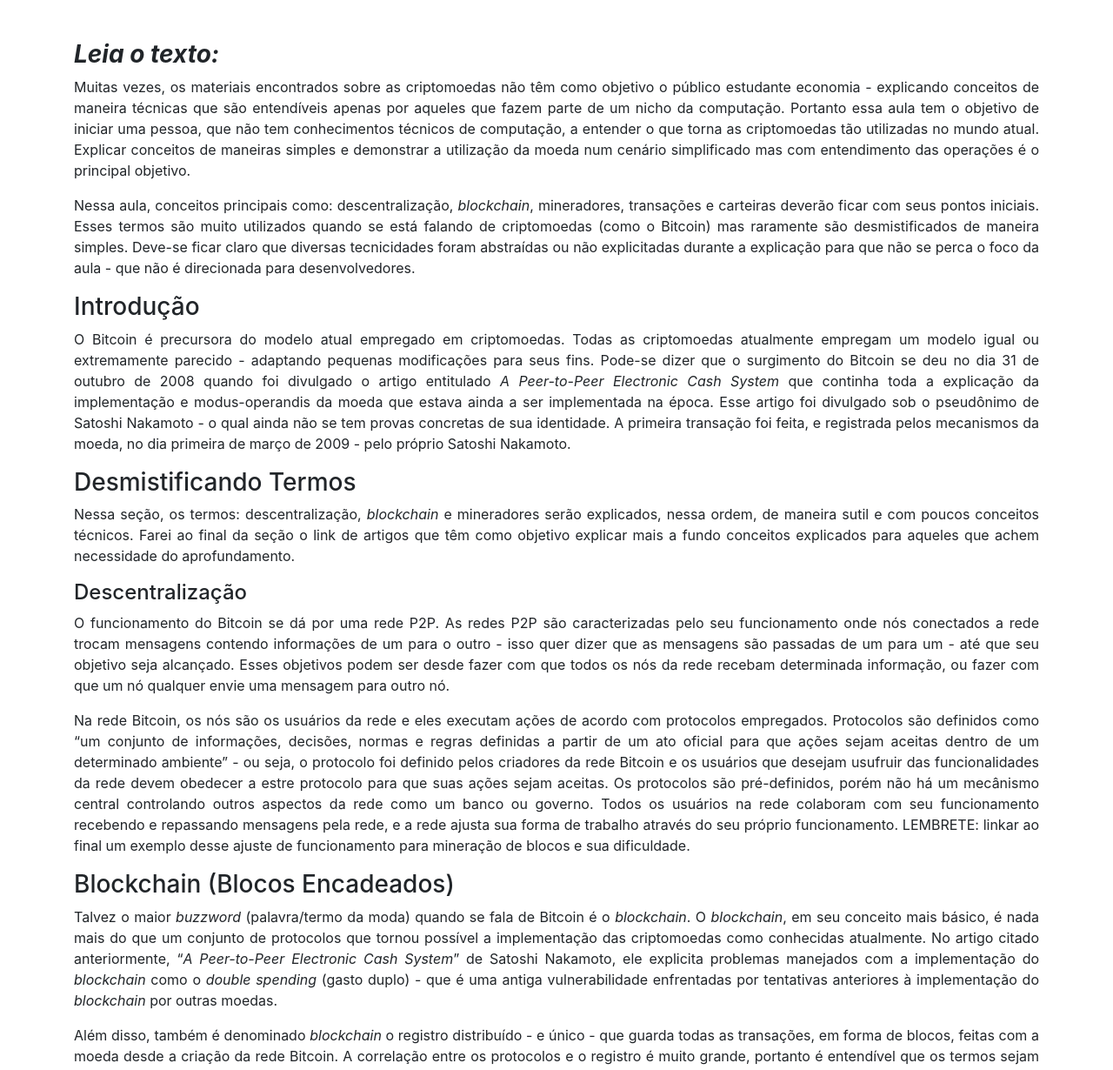
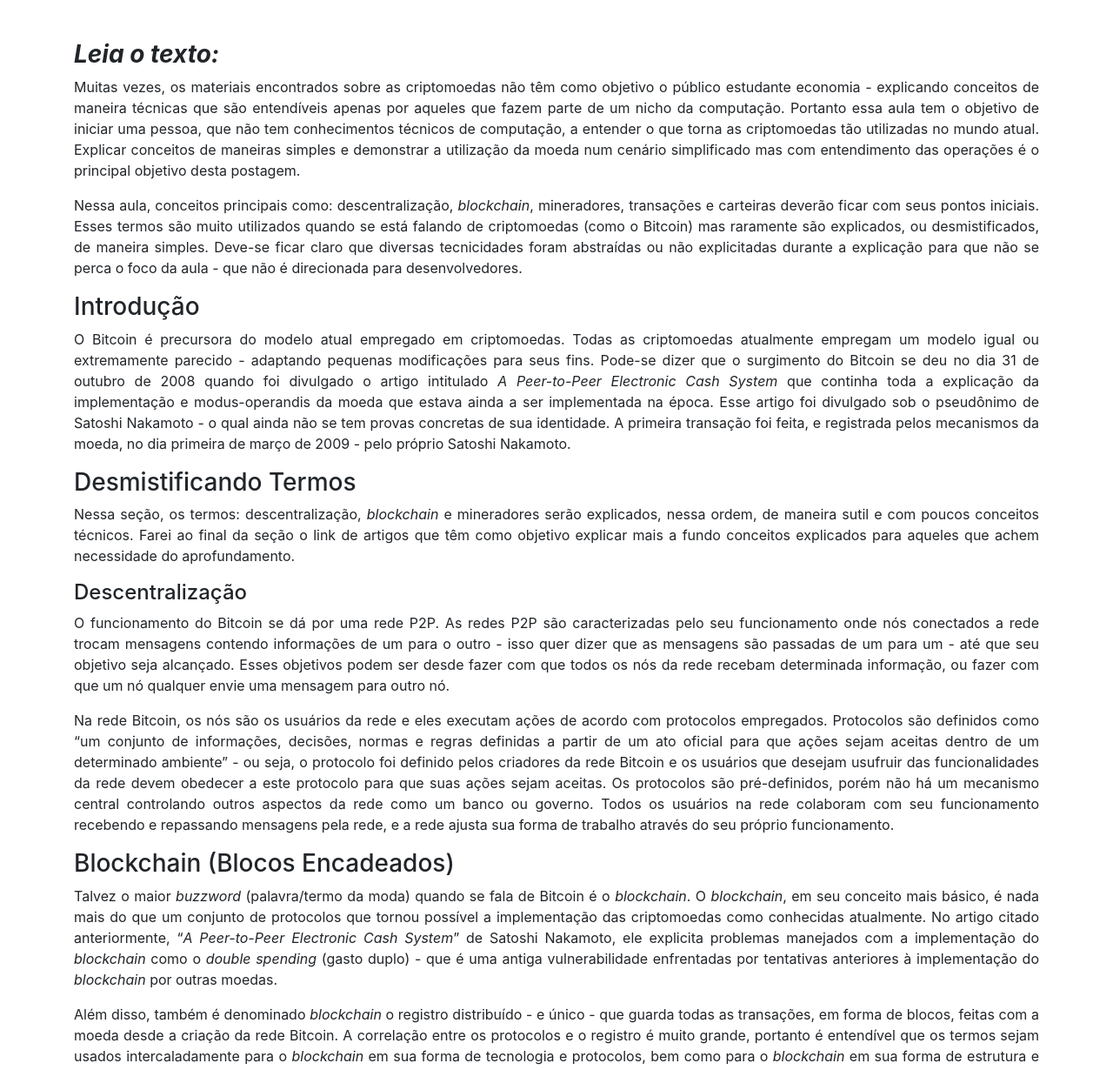
Before and after one commit to aprendereconomia/aprendereconomia.github.io, a Jekyll site: the page built from _posts/2020-04-03-Conceitos_básicos_do_bitcoin.md, in a window 1280 px wide and 1400 px high, scrolled down 626 px. Shown: the part 170-1400 px from the top of the window at 87% size. Built offline with Jekyll 4.4.1, drawn with Linux system fonts in a browser that asks for light colours; some web fonts are replaced; a script that is not in the unit is left out; comment, search, counter and statistics services are not loaded; some of the changed text lies outside the part shown.

```diff
--- a/_posts/2020-04-03-Conceitos_básicos_do_bitcoin.md
+++ b/_posts/2020-04-03-Conceitos_básicos_do_bitcoin.md
@@ -2,20 +2,20 @@
 title: Conceitos Básicos do Bitcoin
 layout: post
 youtubelink: https://www.youtube.com/embed/lv3Z4IrLP90
-questions: questions_test
-options: options_test
+questions: conceitos-bitcoin
+options: conceitos-bitcoin
 author: José Carlos Tobias da Silva
 subject: Criptomoedas
 categories: [moeda, mercado, serviços, microeconomia]
 ---
 
-Muitas vezes, os materiais encontrados sobre as criptomoedas não têm como objetivo o público estudante economia - explicando conceitos de maneira técnicas que são entendíveis apenas por aqueles que fazem parte de um nicho da computação. Portanto essa aula tem o objetivo de iniciar uma pessoa, que não tem conhecimentos técnicos de computação, a entender o que torna as criptomoedas tão utilizadas no mundo atual. Explicar conceitos de maneiras simples e demonstrar a utilização da moeda num cenário simplificado mas com entendimento das operações é o principal objetivo.
+Muitas vezes, os materiais encontrados sobre as criptomoedas não têm como objetivo o público estudante economia - explicando conceitos de maneira técnicas que são entendíveis apenas por aqueles que fazem parte de um nicho da computação. Portanto essa aula tem o objetivo de iniciar uma pessoa, que não tem conhecimentos técnicos de computação, a entender o que torna as criptomoedas tão utilizadas no mundo atual. Explicar conceitos de maneiras simples e demonstrar a utilização da moeda num cenário simplificado mas com entendimento das operações é o principal objetivo desta postagem.
 
-Nessa aula, conceitos principais como: descentralização, *blockchain*, mineradores, transações e carteiras deverão ficar com seus pontos iniciais. Esses termos são muito utilizados quando se está falando de criptomoedas (como o Bitcoin) mas raramente são desmistificados de maneira simples. Deve-se ficar claro que diversas tecnicidades foram abstraídas ou não explicitadas durante a explicação para que não se perca o foco da aula - que não é direcionada para desenvolvedores.
+Nessa aula, conceitos principais como: descentralização, *blockchain*, mineradores, transações e carteiras deverão ficar com seus pontos iniciais. Esses termos são muito utilizados quando se está falando de criptomoedas (como o Bitcoin) mas raramente são explicados, ou desmistificados, de maneira simples. Deve-se ficar claro que diversas tecnicidades foram abstraídas ou não explicitadas durante a explicação para que não se perca o foco da aula - que não é direcionada para desenvolvedores.
 
 ### Introdução
 
-O Bitcoin é precursora do modelo atual empregado em criptomoedas. Todas as criptomoedas atualmente empregam um modelo igual ou extremamente parecido - adaptando pequenas modificações para seus fins. Pode-se dizer que o surgimento do Bitcoin se deu no dia 31 de outubro de 2008 quando foi divulgado o artigo entitulado *A Peer-to-Peer Electronic Cash System* que continha toda a explicação da implementação e modus-operandis da moeda que estava ainda a ser implementada na época. Esse artigo foi divulgado sob o pseudônimo de Satoshi Nakamoto - o qual ainda não se tem provas concretas de sua identidade. A primeira transação foi feita, e registrada pelos mecanismos da moeda, no dia primeira de março de 2009 - pelo próprio Satoshi Nakamoto.
+O Bitcoin é precursora do modelo atual empregado em criptomoedas. Todas as criptomoedas atualmente empregam um modelo igual ou extremamente parecido - adaptando pequenas modificações para seus fins. Pode-se dizer que o surgimento do Bitcoin se deu no dia 31 de outubro de 2008 quando foi divulgado o artigo intitulado *A Peer-to-Peer Electronic Cash System* que continha toda a explicação da implementação e modus-operandis da moeda que estava ainda a ser implementada na época. Esse artigo foi divulgado sob o pseudônimo de Satoshi Nakamoto - o qual ainda não se tem provas concretas de sua identidade. A primeira transação foi feita, e registrada pelos mecanismos da moeda, no dia primeira de março de 2009 - pelo próprio Satoshi Nakamoto.
 
 ### Desmistificando Termos
 
@@ -25,7 +25,7 @@ Nessa seção, os termos: descentralização, *blockchain* e mineradores serão
 
 O funcionamento do Bitcoin se dá por uma rede P2P. As redes P2P são caracterizadas pelo seu funcionamento onde nós conectados a rede trocam mensagens contendo informações de um para o outro - isso quer dizer que as mensagens são passadas de um para um - até que seu objetivo seja alcançado. Esses objetivos podem ser desde fazer com que todos os nós da rede recebam determinada informação, ou fazer com que um nó qualquer envie uma mensagem para outro nó.
 
-Na rede Bitcoin, os nós são os usuários da rede e eles executam ações de acordo com protocolos empregados. Protocolos são definidos como "um conjunto de informações, decisões, normas e regras definidas a partir de um ato oficial para que ações sejam aceitas dentro de um determinado ambiente" - ou seja, o protocolo foi definido pelos criadores da rede Bitcoin e os usuários que desejam usufruir das funcionalidades da rede devem obedecer a estre protocolo para que suas ações sejam aceitas. Os protocolos são pré-definidos, porém não há um mecânismo central controlando outros aspectos da rede como um banco ou governo. Todos os usuários na rede colaboram com seu funcionamento recebendo e repassando mensagens pela rede, e a rede ajusta sua forma de trabalho através do seu próprio funcionamento. LEMBRETE: linkar ao final um exemplo desse ajuste de funcionamento para mineração de blocos e sua dificuldade.
+Na rede Bitcoin, os nós são os usuários da rede e eles executam ações de acordo com protocolos empregados. Protocolos são definidos como "um conjunto de informações, decisões, normas e regras definidas a partir de um ato oficial para que ações sejam aceitas dentro de um determinado ambiente" - ou seja, o protocolo foi definido pelos criadores da rede Bitcoin e os usuários que desejam usufruir das funcionalidades da rede devem obedecer a este protocolo para que suas ações sejam aceitas. Os protocolos são pré-definidos, porém não há um mecanismo central controlando outros aspectos da rede como um banco ou governo. Todos os usuários na rede colaboram com seu funcionamento recebendo e repassando mensagens pela rede, e a rede ajusta sua forma de trabalho através do seu próprio funcionamento.
 
 ### Blockchain (Blocos Encadeados)
 
@@ -37,13 +37,13 @@ A principal inovação do Bitcoin é o *blockchain* e isso deve ser reconhecido
 
 ### Miners (Mineradores)
 
-Os mineradores são nós conectados a rede que têm um papel não de usuário comum, aquele que está alí para executar transações, mas com o papel de confirmar transações. Essa confirmação de uma transação, se dá quando ela é agrupada com outras transações formando um bloco e é adicionada ao *blockchain* - registro único e distribuído de todas as transações. Ao fazer a junção de transações em blocos, resolver um determinado problema de criptografia e adcionar o bloco ao *blockchain* os mineradores recebem uma quantidade de bitcoins pelo bloco e também as taxas de todas as transações no bloco - sendo assim, a atividade de mineração é rentável e os mineradores são remunerados fixamente por bloco confirmado bem como pelos usuário da rede com o pagamento de taxas opcionais. A rede se ajusta de maneira a permitir que um bloco seja adicionar ao *blockchain* a cada 10 minutos.  LEMBRETE: adicionar ao final um link explicando
+Os mineradores são nós conectados a rede que têm um papel não de usuário comum, aquele que está ali para executar transações, mas com o papel de confirmar transações. Essa confirmação de uma transação, se dá quando ela é agrupada com outras transações formando um bloco e é adicionada ao *blockchain* - registro único e distribuído de todas as transações. Ao fazer a junção de transações em blocos, resolver um determinado problema de criptografia e adicionar o bloco ao *blockchain* os mineradores recebem uma quantidade de bitcoins pelo bloco e também as taxas de todas as transações no bloco - sendo assim, a atividade de mineração é rentável e os mineradores são remunerados fixamente por bloco confirmado bem como pelos usuário da rede com o pagamento de taxas opcionais. A rede se ajusta de maneira a permitir que um bloco seja adicionar ao *blockchain* a cada 10 minutos.
 
 Os mineradores são essenciais para o funcionamento de uma rede de criptomoedas - como o Bitcoin. Sem eles, as transações não são confirmadas e a rede não terá funcionamento de acordo com o esperado. Como dito, qualquer usuário é um minerador em potencial, porém atualmente existem computadores especializados na atividade que se mostra rentável e suficiente para dar vasão ao grande número de transações realizadas.
 
 ### Transações
 
-As transações são atividades que envolvem a troca de valores entre dois nós da rede Bitcoin. Assim sendo, quando um usuário retira valor de seus fundos e os repassa para fundos de outro usuário, uma transação ocorre. Vamos verificar agora os principais mecânismos e ferramentas envolvidas nas transações
+As transações são atividades que envolvem a troca de valores entre dois nós da rede Bitcoin. Assim sendo, quando um usuário retira valor de seus fundos e os repassa para fundos de outro usuário, uma transação ocorre. Vamos verificar agora os principais mecanismos e ferramentas envolvidas nas transações
 
 #### Carteiras
 
```
Also changed, not shown: other parts of _posts/2020-04-03-Conceitos_básicos_do_bitcoin.md (+3 -3 lines).
